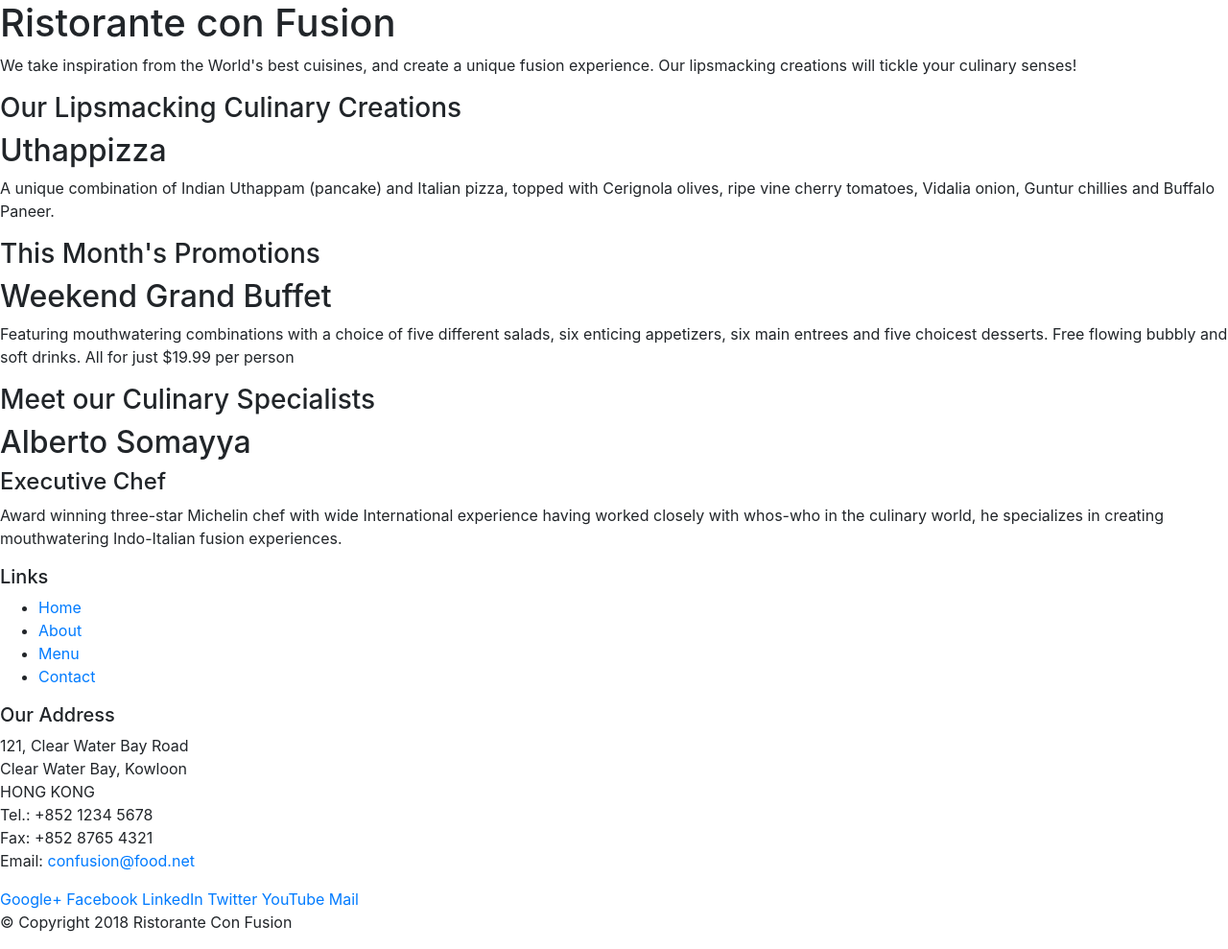
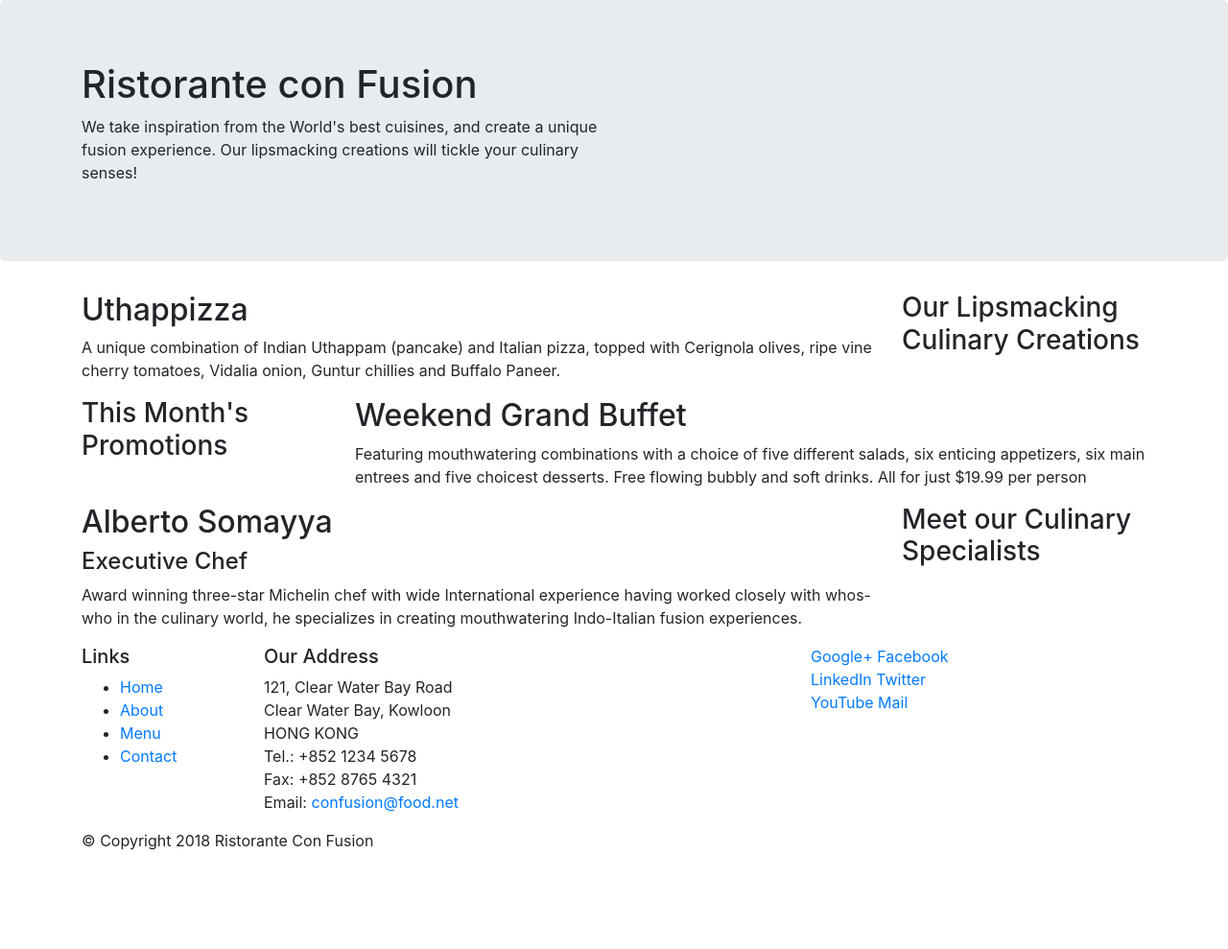
Before and after one commit to frankomackonelee/bootstrap4-coursera, a website: page index.html in a window 1280 px wide. Shown: the whole page at 96% size. After the commit the page ends 904 px from the top, so only its background shows below. Drawn offline with nearby package versions, Linux system fonts and the light colour scheme.

Commit message:
first practise exercise

```diff
--- a/index.html
+++ b/index.html
@@ -14,46 +14,46 @@
 
 <body>
 
-    <header>
-        <div>
-            <div>
-                <div>
+    <header class="jumbotron">
+        <div class="container">
+            <div class="row">
+                <div class="col-12 col-sm-6">
                     <h1>Ristorante con Fusion</h1>
                     <p>We take inspiration from the World's best cuisines, and create a unique fusion experience. Our lipsmacking creations will tickle your culinary senses!</p>
                 </div>
-                <div>
+                <div class="col-12 col-sm">
                 </div>
             </div>
         </div>
     </header>
 
-    <div>
-        <div>
-            <div>
+    <div class="container">
+        <div class="row">
+            <div class="col-12 col-sm-4 order-sm-last col-md-3">
                 <h3>Our Lipsmacking Culinary Creations</h3>
             </div>
-            <div>
+            <div class="col col-sm order-sm-first col-md">
                 <h2>Uthappizza</h2>
                 <p>A unique combination of Indian Uthappam (pancake) and Italian pizza, topped with Cerignola olives, ripe vine cherry tomatoes, Vidalia onion, Guntur chillies and Buffalo Paneer.</p>
             </div>
         </div>
 
 
-        <div>
-            <div>
+        <div class="row">
+            <div class="col-12 col-sm-4 col-md-3">
                 <h3>This Month's Promotions</h3>
             </div>
-            <div>
+            <div class="col col-sm col-md">
                 <h2>Weekend Grand Buffet</h2>
                 <p>Featuring mouthwatering combinations with a choice of five different salads, six enticing appetizers, six main entrees and five choicest desserts. Free flowing bubbly and soft drinks. All for just $19.99 per person </p>
             </div>
         </div>
 
-        <div>
-            <div>
+        <div class="row">
+            <div class="col-12 col-sm-4 order-sm-last col-md-3">
                 <h3>Meet our Culinary Specialists</h3>
             </div>
-            <div>
+            <div class="col col-sm order-sm-first col-md">
                 <h2>Alberto Somayya</h2>
                 <h4>Executive Chef</h4>
                 <p>Award winning three-star Michelin chef with wide International experience having worked closely with whos-who in the culinary world, he specializes in creating mouthwatering Indo-Italian fusion experiences. </p>
@@ -62,9 +62,9 @@
     </div>
 
     <footer>
-        <div>
-            <div>
-                <div>
+        <div class="container">
+            <div class="row">
+                <div class="col-4 col-sm-2">
                     <h5>Links</h5>
                     <ul>
                         <li><a href="#">Home</a></li>
@@ -73,7 +73,7 @@
                         <li><a href="#">Contact</a></li>
                     </ul>
                 </div>
-                <div>
+                <div class="col-7 col-sm-5">
                     <h5>Our Address</h5>
                     <address>
 		              121, Clear Water Bay Road<br>
@@ -84,7 +84,7 @@
 		              Email: <a href="mailto:confusion@food.net">confusion@food.net</a>
 		           </address>
                 </div>
-                <div>
+                <div class="col-4 offset-1 col-sm-2">
                     <div>
                         <a href="http://google.com/+">Google+</a>
                         <a href="http://www.facebook.com/profile.php?id=">Facebook</a>
@@ -95,8 +95,8 @@
                     </div>
                 </div>
            </div>
-           <div>
-                <div>
+           <div class="row">
+                <div class="col-auto">
                     <p>© Copyright 2018 Ristorante Con Fusion</p>
                 </div>
            </div>
```
